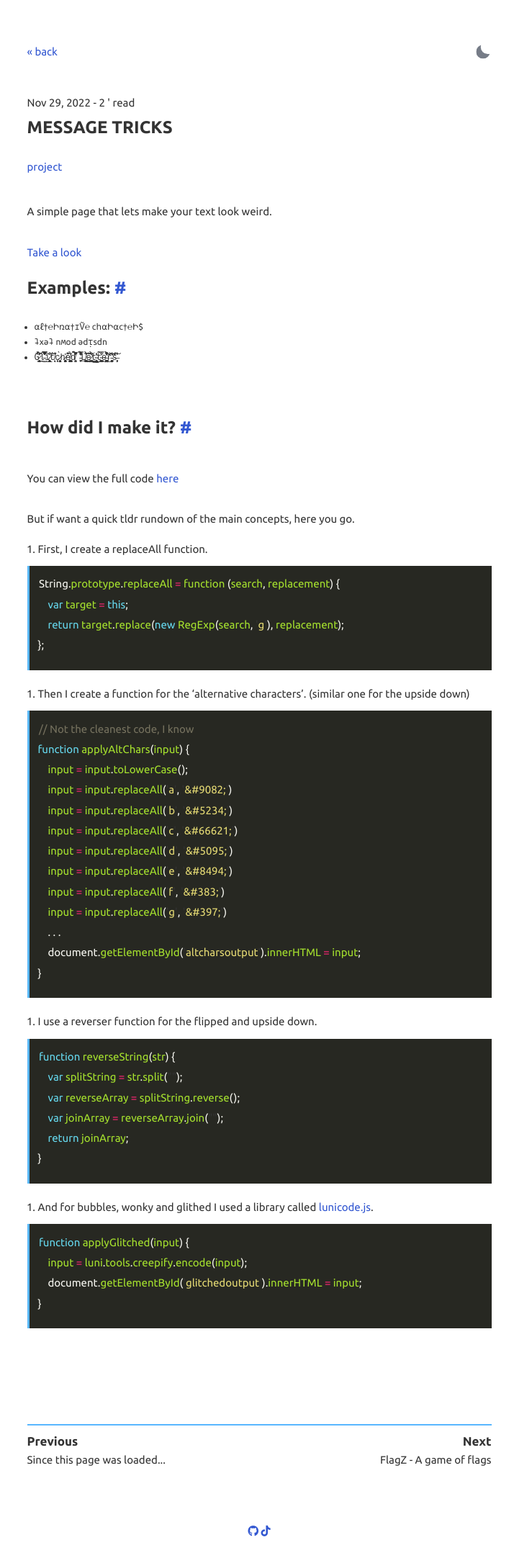
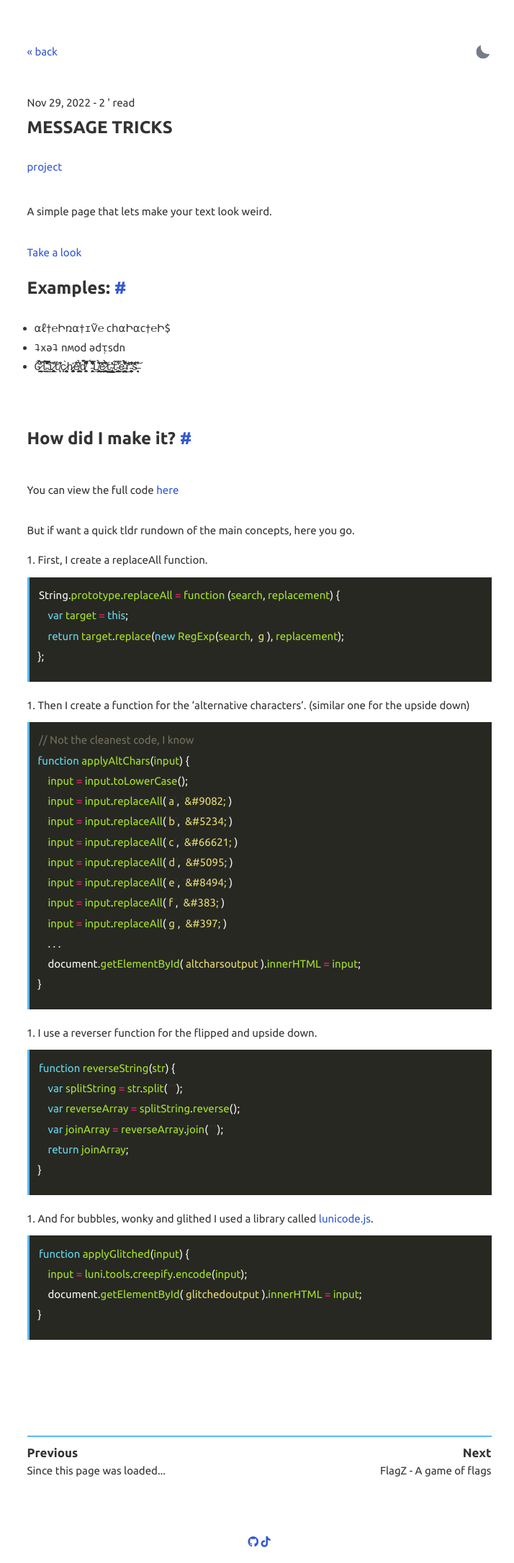
Before and after one commit to isaacboor/isaacboor.github.io, a Jekyll site: the page built from _posts/2022-11-29-Message-Tricks.md, in a window 1280 px wide. Shown: the whole page at 72% size, without its empty margins (280-994 px from the left). Built offline with Jekyll 4.4.1, drawn with Linux system fonts in a browser that asks for light colours; nearby versions of some CDN libraries; comment, search, counter and statistics services are not loaded.

Commit message:
Update _main.scss

```diff
--- a/_sass/_main.scss
+++ b/_sass/_main.scss
@@ -318,7 +318,6 @@ b {
 .post ul {
 	margin: 0px;
 	margin: 0px 0px 10px 10px;
-        font-size: 0.8rem;
 }
 
 .post ol {
```
